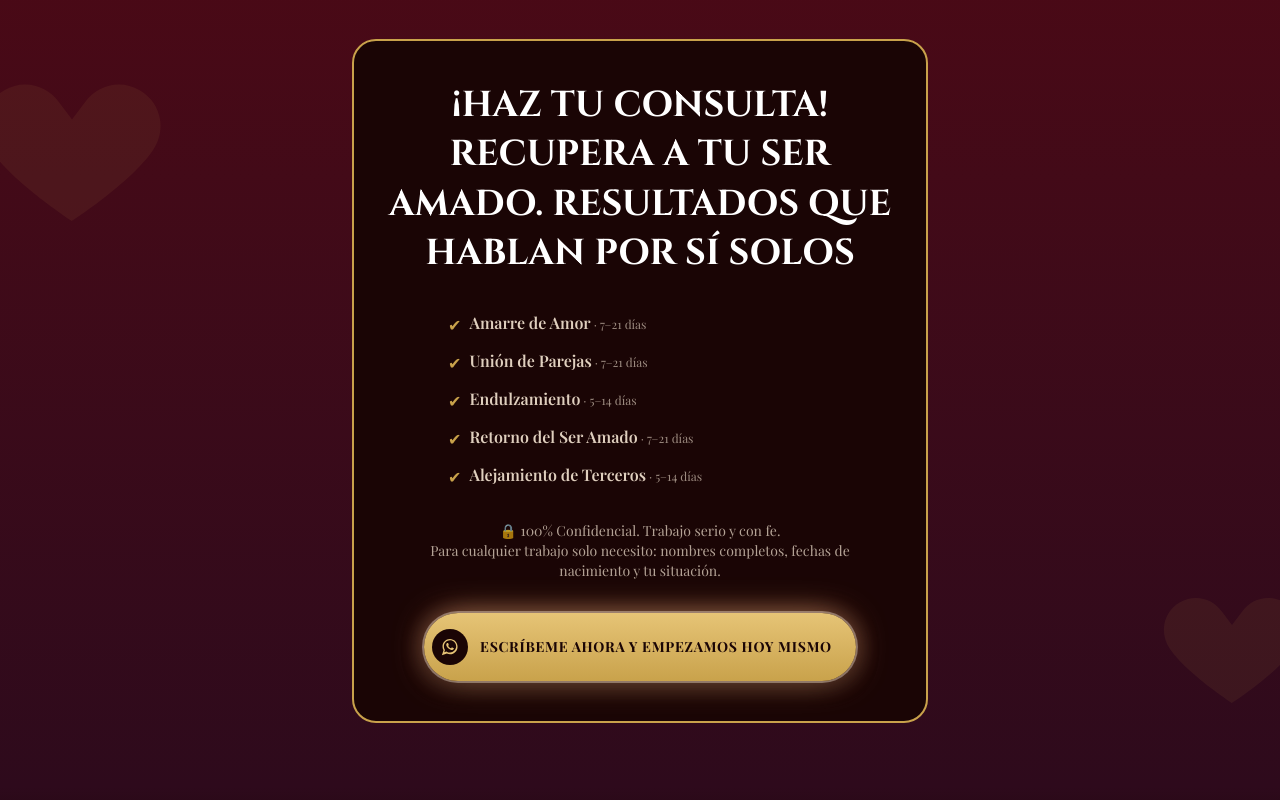
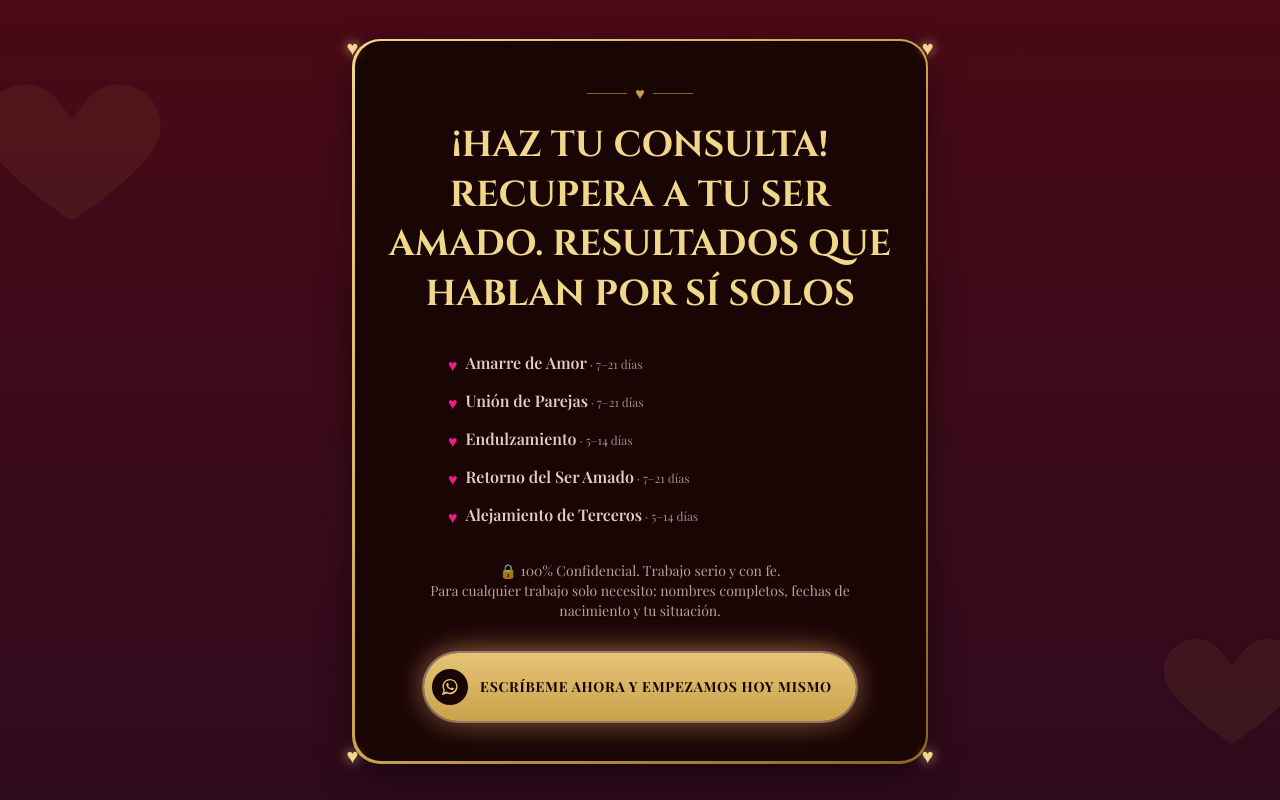
Before and after one commit to BladimirBLopez/landing-esoterica, a Next.js app: page / in a window 1280 px wide. Shown: the part 6740-7540 px from the top of the page. Built offline with nearby package versions, Linux system fonts and the light colour scheme; a web font is replaced by a local one.

Commit message:
style: darle tematica romantica a la seccion de resumen final (borde degradado, corazones, divisor)

```diff
--- a/app/page.tsx
+++ b/app/page.tsx
@@ -375,15 +375,22 @@ export default function Home() {
         <svg viewBox="0 0 24 24" className="pointer-events-none absolute -right-8 bottom-16 h-40 w-40 text-[#c9a24b] opacity-[0.08]">
           <path fill="currentColor" d="M12 21s-6.7-4.35-9.3-8.1C1.1 10.6 1.6 7.4 4.2 5.9c2.2-1.3 4.9-.6 6.3 1.4l1.5 2 1.5-2c1.4-2 4.1-2.7 6.3-1.4 2.6 1.5 3.1 4.7 1.5 7-2.6 3.75-9.3 8.1-9.3 8.1z"/>
         </svg>
-        <div className="relative z-10 mx-auto max-w-xl rounded-3xl border-2 border-[#c9a24b] bg-[#1a0505] px-6 py-10">
-          <h2 className="mb-8 text-3xl font-bold uppercase leading-snug text-white sm:text-4xl" style={{ fontFamily: "var(--font-cinzel)" }}>
+        <div className="relative z-10 mx-auto max-w-xl rounded-[28px] bg-gradient-to-br from-[#f0d78c] via-[#c9a24b] to-[#8a651f] p-[2.5px] shadow-[0_15px_40px_-10px_rgba(0,0,0,0.7)]">
+          <div className="relative rounded-[26px] bg-[#1a0505] px-6 py-10">
+            <div className="mx-auto mb-4 flex items-center justify-center gap-2 text-[#c9a24b]">
+              <span className="h-[1px] w-10 bg-[#c9a24b]/60" />
+              <span>♥</span>
+              <span className="h-[1px] w-10 bg-[#c9a24b]/60" />
+            </div>
+
+            <h2 className="mb-8 text-3xl font-bold uppercase leading-snug text-[#f0d78c] sm:text-4xl" style={{ fontFamily: "var(--font-cinzel)" }}>
               ¡Haz tu consulta! Recupera a tu ser amado. Resultados que hablan por sí solos
             </h2>
 
             <div className="mx-auto flex max-w-sm flex-col gap-3 text-left">
               {resumenServicios.map((r) => (
                 <div key={r.titulo} className="flex items-start gap-2">
-                <span className="mt-0.5 text-[#c9a24b]">✔</span>
+                  <span className="mt-0.5 text-[#e91e8c]">♥</span>
                   <span className="text-[#f5e6d3]/90">
                     <span className="font-semibold">{r.titulo}</span>
                     <span className="text-xs text-[#f5e6d3]/60"> · {r.duracion}</span>
@@ -405,6 +412,12 @@ export default function Home() {
                 texto="Escríbeme ahora y empezamos hoy mismo"
                 className="text-base px-8 py-4"
               />
+            </div>
+
+            <span className="absolute -left-2 -top-2 text-xl text-[#f0d78c] drop-shadow-[0_0_6px_rgba(240,215,140,0.9)]">♥</span>
+            <span className="absolute -right-2 -top-2 text-xl text-[#f0d78c] drop-shadow-[0_0_6px_rgba(240,215,140,0.9)]">♥</span>
+            <span className="absolute -bottom-2 -left-2 text-xl text-[#f0d78c] drop-shadow-[0_0_6px_rgba(240,215,140,0.9)]">♥</span>
+            <span className="absolute -bottom-2 -right-2 text-xl text-[#f0d78c] drop-shadow-[0_0_6px_rgba(240,215,140,0.9)]">♥</span>
           </div>
         </div>
       </section>
```
Lines whose indentation alone changed are shown as unchanged.
